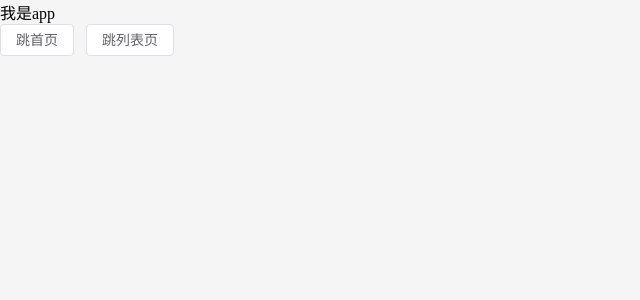
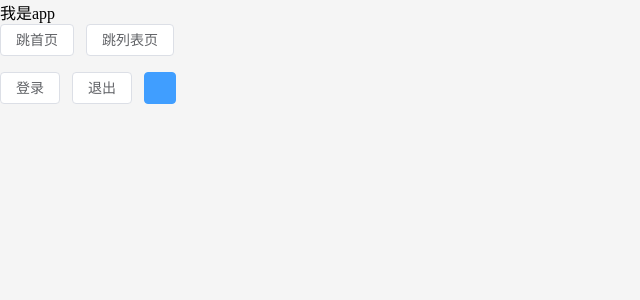
Before and after one commit to brokenship89/big-events, a Vue app: page / in a window 1280 px wide. Before the commit this address had no page. Shown: the top 300 px of the page, without its empty margins (0-640 px from the left). Built offline with nearby package versions, Linux system fonts and the light colour scheme.

Commit message:
持久化

```diff
--- a/package.json
+++ b/package.json
@@ -27,6 +27,7 @@
     "globals": "^16.0.0",
     "husky": "^8.0.0",
     "lint-staged": "^15.5.2",
+    "pinia-plugin-persistedstate": "^4.2.0",
     "prettier": "3.5.3",
     "sass": "^1.87.0",
     "unplugin-auto-import": "^19.2.0",
--- a/src/App.vue
+++ b/src/App.vue
@@ -1,17 +1,25 @@
 <script setup>
 import { useRoute, useRouter } from 'vue-router'
+import { useUserStore } from '@/stores'
+
 const route = useRoute()
 const router = useRouter()
 const goList = () => {
   router.push('/list')
   console.log(route, router)
 }
+const userStore = useUserStore()
 </script>
 
 <template>
   <div>我是app</div>
   <el-button @click="$router.push('/home')">跳首页</el-button>
   <el-button @click="goList">跳列表页</el-button>
+
+  <p>{{ userStore.token }}</p>
+  <el-button @click="userStore.setToken('abcdefg')">登录</el-button>
+  <el-button @click="userStore.removeToken()">退出</el-button>
+  <el-button type="primary"></el-button>
 </template>
 
 <style scoped></style>
--- a/src/main.js
+++ b/src/main.js
@@ -1,12 +1,10 @@
 import { createApp } from 'vue'
-import { createPinia } from 'pinia'
 import App from './App.vue'
 import router from './router'
 import '@/assets/main.scss'
+import pinia from '@/stores/index'
 
 const app = createApp(App)
-
-app.use(createPinia())
+app.use(pinia)
 app.use(router)
-
 app.mount('#app')
--- /dev/null
+++ b/src/stores/index.js
@@ -0,0 +1,8 @@
+import { createPinia } from 'pinia'
+import persist from 'pinia-plugin-persistedstate'
+
+const pinia = createPinia()
+pinia.use(persist)
+
+export default pinia
+export * from './modules/user'
--- /dev/null
+++ b/src/stores/modules/user.js
@@ -0,0 +1,23 @@
+import { defineStore } from 'pinia'
+import { ref } from 'vue'
+
+export const useUserStore = defineStore(
+  'big-user',
+  () => {
+    const token = ref('')
+    const setToken = (newToken) => {
+      token.value = newToken
+    }
+    const removeToken = () => {
+      token.value = ''
+    }
+    return {
+      token,
+      setToken,
+      removeToken
+    }
+  },
+  {
+    persist: true
+  }
+)
```
Also changed, not shown: 1 other file (tests, documents, lock files or other folders).
